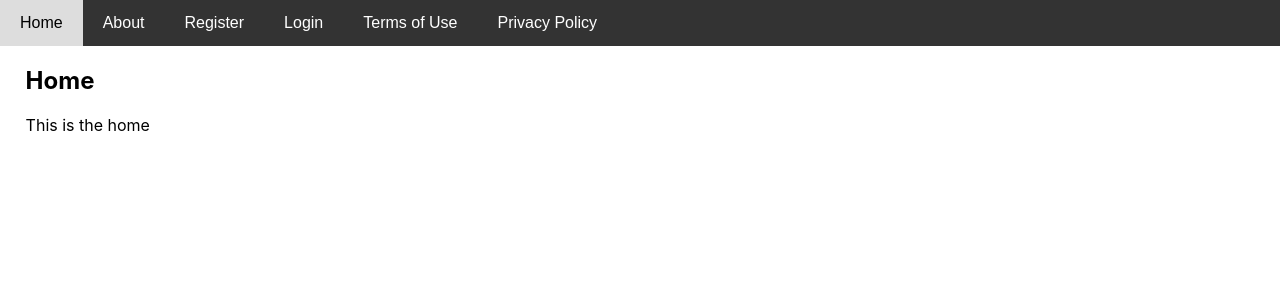
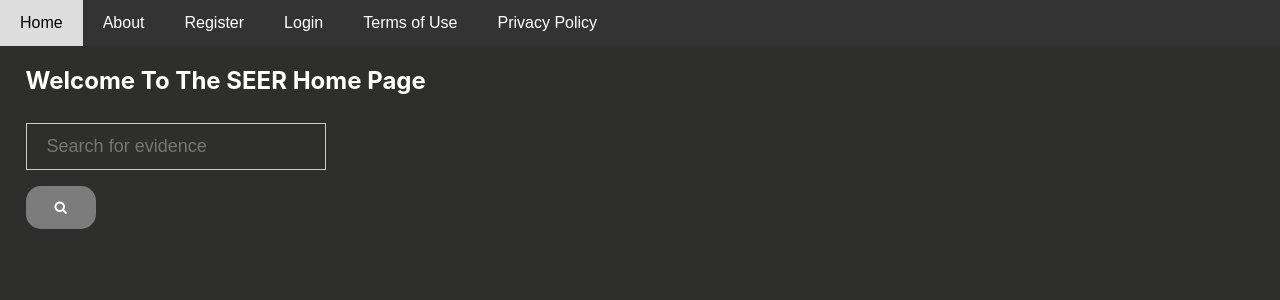
Before and after one commit to ENSE-701-Team-5/ENSE-701-Assignment, a React (Create React App) app in the folder frontend/: page / in a window 1280 px wide. Shown: the top 300 px of the page. Built offline with nearby package versions, Linux system fonts and the light colour scheme.

Commit message:
add search

```diff
--- a/frontend/src/App.js
+++ b/frontend/src/App.js
@@ -1,6 +1,7 @@
 import React from "react";
 import { BrowserRouter as Router, Switch, Route } from "react-router-dom";
 import NavigationBar from "./Components/NavigationBar";
+import Home from "./Components/Home";
 import About from "./Components/About";
 import Login from "./Components/Login";
 import Register from "./Components/Register";
@@ -39,12 +40,3 @@ export default function App() {
     </div>
   );
 }
-
-function Home() {
-  return (
-    <div>
-      <h2> Home </h2>
-    <p> This is the home</p>
-    </div>
-  );
-}
--- /dev/null
+++ b/frontend/src/Components/Home.css
@@ -0,0 +1,30 @@
+html
+{
+    background-color: #2e2e2d;
+}
+h2
+{
+    color:white;
+}
+.search
+{
+    width:300px;
+}
+button[type="submit"]
+{
+    background-color: #7c7c7c;
+    border-radius: 15px;
+    width: 70px;
+}
+input[type=text]
+ {
+    background-color: #2e2e2d;
+    color:white;
+    font-size: 18px;
+    width: 10px;
+    -webkit-transition: width 0.4s ease-in-out;
+    transition: width 0.4s ease-in-out;
+ }
+input[type=text]:focus {
+    width: 200%;
+  }
--- /dev/null
+++ b/frontend/src/Components/Home.js
@@ -0,0 +1,20 @@
+import React from "react";
+import "./Home.css";
+
+
+
+export default function Home() {
+    return (
+    <div>
+    <link rel="stylesheet" href="https://cdnjs.cloudflare.com/ajax/libs/font-awesome/4.7.0/css/font-awesome.min.css"></link>
+        <h2>Welcome To The SEER Home Page</h2>
+
+        <div class="search">
+           <input type="text" name="search" id="search" placeholder="Search for evidence" required></input>
+        </div>
+        <button type="submit"><i class="fa fa-search"></i></button>
+    </div>
+    );
+
+
+}
```
Also changed, not shown: 1 other file (tests, documents, lock files or other folders).
